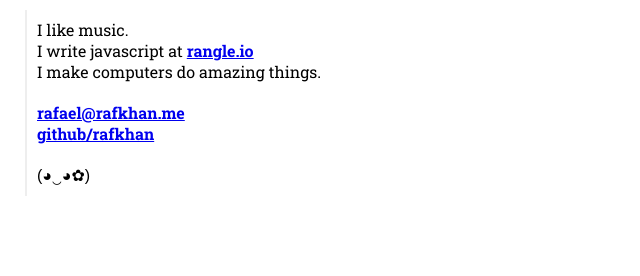
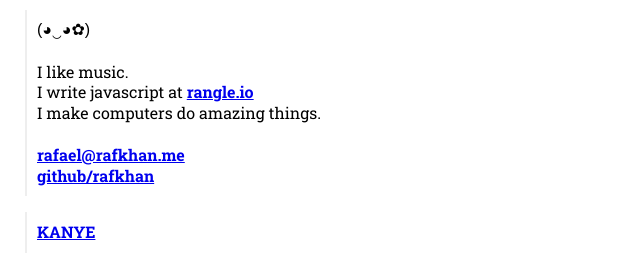
Before and after one commit to rafkhan/rafkhan-dot-me, a plain HTML site: page index.html in a window 1280 px wide. Shown: the part 280-556 px from the top of the page, without its empty margins (0-640 px from the left). Drawn offline with Linux system fonts and the light colour scheme.

Commit message:
Update site with links

```diff
--- a/index.html
+++ b/index.html
@@ -29,14 +29,21 @@
       </h1>
 
       <p>
+        <span id="face">(◕‿◕✿)</span>
+        <br />
+        <br />
         I like music.<br />
         I write javascript at <a href="http://rangle.io">rangle.io</a><br />
         I make computers do amazing things.<br />
         <br />
         <a href="mailto:rafael@rafkhan.me">rafael@rafkhan.me</a><br />
         <a href="https://github.com/rafkhan">github/rafkhan</a><br />
-        <br />
-        <span id="face">(◕‿◕✿)</span>
+      </p>
+
+      <br />
+
+      <p>
+        <a href="http://kanyefuckingwest.rafkhan.me">KANYE</a><br />
       </p>
     </div>
 
```
